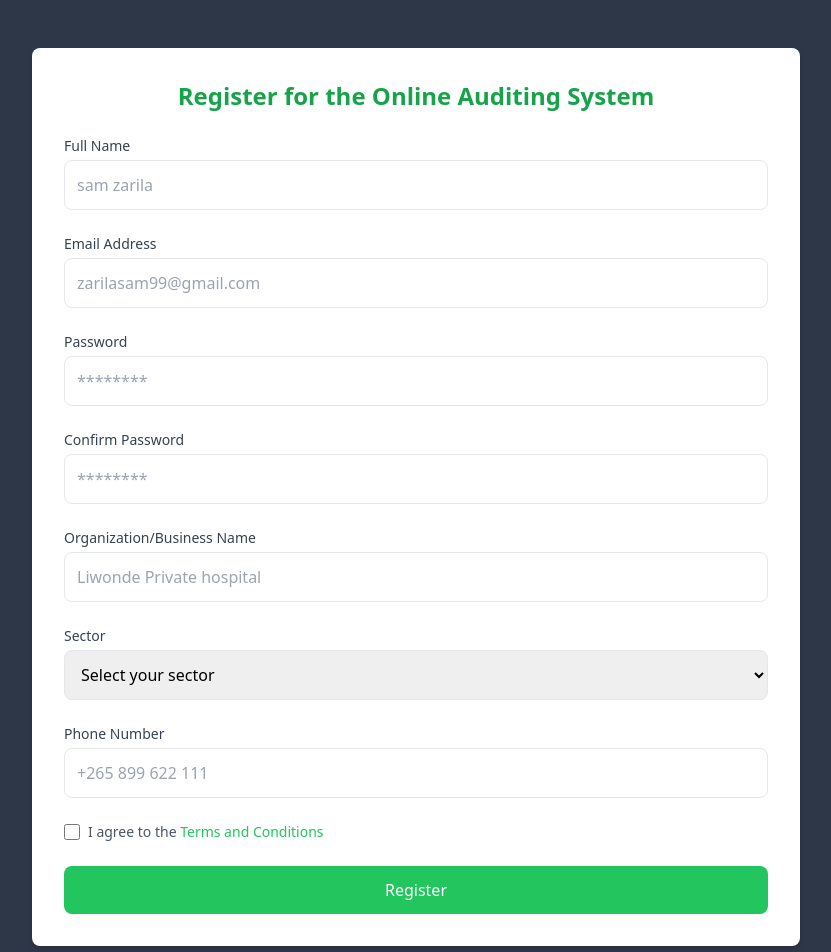
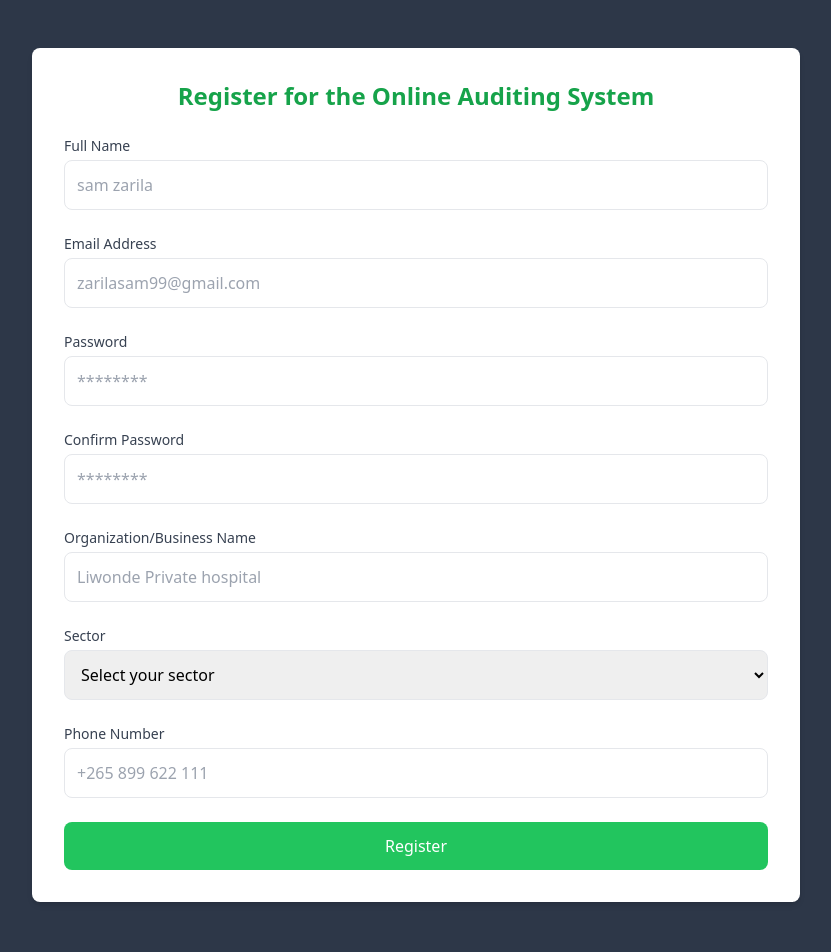
Before and after one commit to sam-zarila/symposium_project, a Next.js app: page /GetStarted in a window 1280 px wide. Shown: the top 952 px of the page, without its empty margins (224-1055 px from the left). Built offline with nearby package versions, Linux system fonts and the light colour scheme.

Commit message:
registration

```diff
--- a/app/GetStarted/getStarted.tsx
+++ b/app/GetStarted/getStarted.tsx
@@ -11,7 +11,7 @@ const RegistrationForm = () => {
     organization: "",
     sector: "",
     phone: "",
-    termsAccepted: false,
+
   });
 
   const [errors, setErrors] = useState({
@@ -19,18 +19,19 @@ const RegistrationForm = () => {
     termsError: false,
   });
 
-  const handleChange = (e: React.ChangeEvent<HTMLInputElement | HTMLSelectElement | HTMLTextAreaElement>) => {
+  const handleChange = (e: React.ChangeEvent<HTMLInputElement | HTMLSelectElement>) => {
     const { name, value, type,  } = e.target;
+
     setFormData({
       ...formData,
-    //   [name]: type === "checkbox" ?  : value,
+
     });
 
     if (name === "password" || name === "confirmPassword") {
-      setErrors({
-        ...errors,
+      setErrors((prevErrors) => ({
+        ...prevErrors,
         passwordMismatch: formData.password !== formData.confirmPassword,
-      });
+      }));
     }
   };
 
@@ -43,11 +44,6 @@ const RegistrationForm = () => {
       return;
     }
 
-    if (!formData.termsAccepted) {
-      setErrors({ ...errors, termsError: true });
-      return;
-    }
-
     setErrors({ passwordMismatch: false, termsError: false });
 
     // Submit form logic here
@@ -55,7 +51,7 @@ const RegistrationForm = () => {
   };
 
   return (
-    <section className="py-12 px-6 ">
+    <section className="py-12 px-6">
       <div className="max-w-3xl mx-auto bg-white shadow-md rounded-lg p-8">
         <h2 className="text-2xl font-bold text-green-600 text-center mb-6">
           Register for the Online Auditing System
@@ -64,9 +60,7 @@ const RegistrationForm = () => {
         <form onSubmit={handleSubmit} className="space-y-6">
           {/* Full Name */}
           <div>
-            <label className="block text-sm font-medium text-gray-700">
-              Full Name
-            </label>
+            <label className="block text-sm font-medium text-gray-700">Full Name</label>
             <input
               type="text"
               name="fullName"
@@ -80,9 +74,7 @@ const RegistrationForm = () => {
 
           {/* Email Address */}
           <div>
-            <label className="block text-sm font-medium text-gray-700">
-              Email Address
-            </label>
+            <label className="block text-sm font-medium text-gray-700">Email Address</label>
             <input
               type="email"
               name="email"
@@ -96,9 +88,7 @@ const RegistrationForm = () => {
 
           {/* Password */}
           <div>
-            <label className="block text-sm font-medium text-gray-700">
-              Password
-            </label>
+            <label className="block text-sm font-medium text-gray-700">Password</label>
             <input
               type="password"
               name="password"
@@ -112,9 +102,7 @@ const RegistrationForm = () => {
 
           {/* Confirm Password */}
           <div>
-            <label className="block text-sm font-medium text-gray-700">
-              Confirm Password
-            </label>
+            <label className="block text-sm font-medium text-gray-700">Confirm Password</label>
             <input
               type="password"
               name="confirmPassword"
@@ -125,17 +113,13 @@ const RegistrationForm = () => {
               placeholder="********"
             />
             {errors.passwordMismatch && (
-              <p className="text-red-500 text-sm mt-1">
-                Passwords do not match!
-              </p>
+              <p className="text-red-500 text-sm mt-1">Passwords do not match!</p>
             )}
           </div>
 
           {/* Organization */}
           <div>
-            <label className="block text-sm font-medium text-gray-700">
-              Organization/Business Name
-            </label>
+            <label className="block text-sm font-medium text-gray-700">Organization/Business Name</label>
             <input
               type="text"
               name="organization"
@@ -149,9 +133,7 @@ const RegistrationForm = () => {
 
           {/* Sector */}
           <div>
-            <label className="block text-sm font-medium text-gray-700">
-              Sector
-            </label>
+            <label className="block text-sm font-medium text-gray-700">Sector</label>
             <select
               name="sector"
               value={formData.sector}
@@ -159,9 +141,7 @@ const RegistrationForm = () => {
               required
               className="w-full mt-1 p-3 border rounded-lg focus:ring-green-500 focus:border-green-500"
             >
-              <option value="" disabled>
-                Select your sector
-              </option>
+              <option value="" disabled>Select your sector</option>
               <option value="Finance">Finance</option>
               <option value="Education">Education</option>
               <option value="Healthcare">Healthcare</option>
@@ -173,9 +153,7 @@ const RegistrationForm = () => {
 
           {/* Phone Number */}
           <div>
-            <label className="block text-sm font-medium text-gray-700">
-              Phone Number
-            </label>
+            <label className="block text-sm font-medium text-gray-700">Phone Number</label>
             <input
               type="tel"
               name="phone"
@@ -188,29 +166,7 @@ const RegistrationForm = () => {
           </div>
 
           {/* Terms and Conditions */}
-          <div className="flex items-center">
-            <input
-              type="checkbox"
-              name="termsAccepted"
-              checked={formData.termsAccepted}
-              onChange={handleChange}
-              className="h-4 w-4 text-green-600 focus:ring-green-500 border-gray-300 rounded"
-            />
-            <label className="ml-2 text-sm text-gray-600">
-              I agree to the{" "}
-              <a
-                href="#"
-                className="text-green-500 hover:underline"
-              >
-                Terms and Conditions
-              </a>
-            </label>
-          </div>
-          {errors.termsError && (
-            <p className="text-red-500 text-sm">
-              You must accept the terms and conditions.
-            </p>
-          )}
+
 
           {/* Submit Button */}
           <button
```
